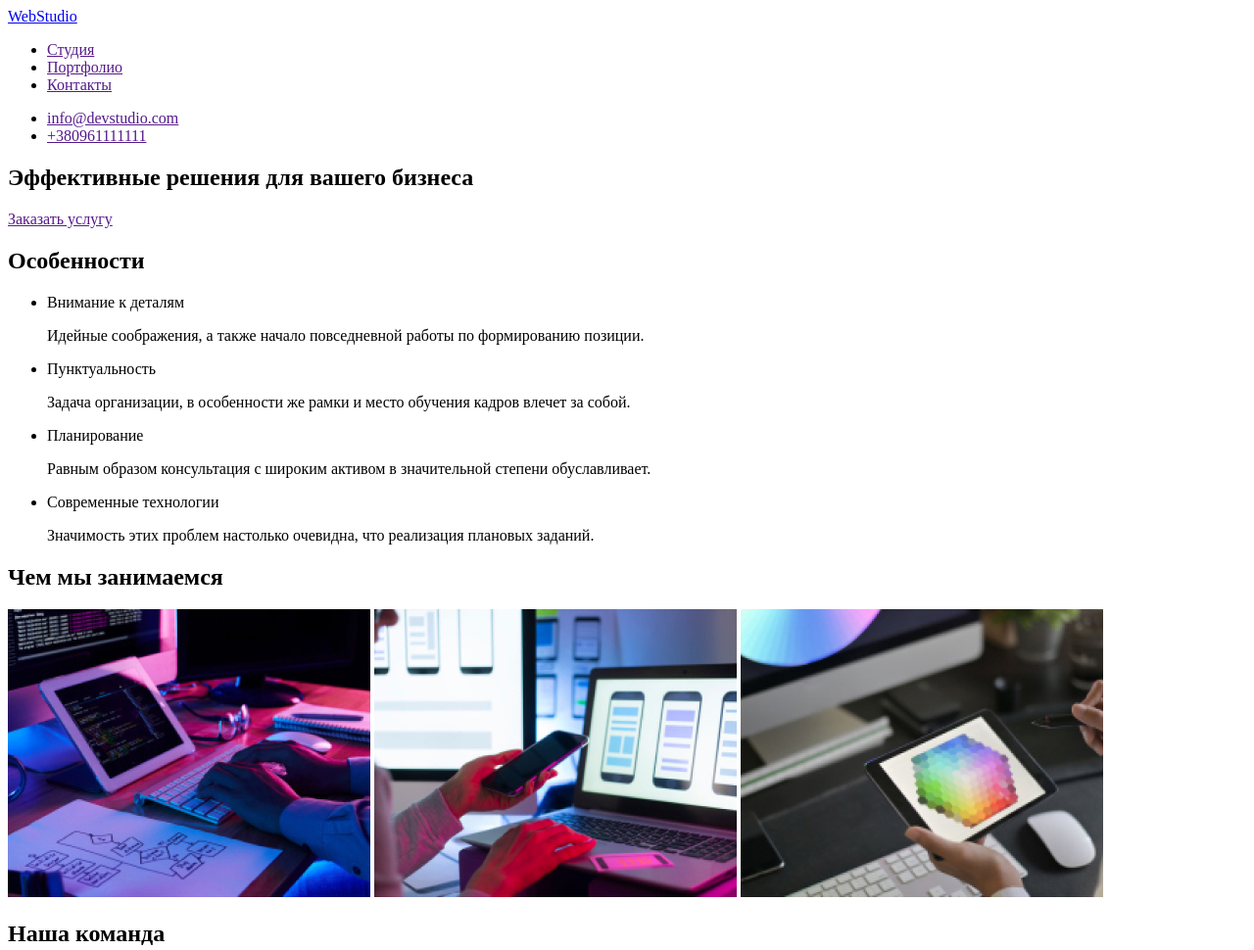
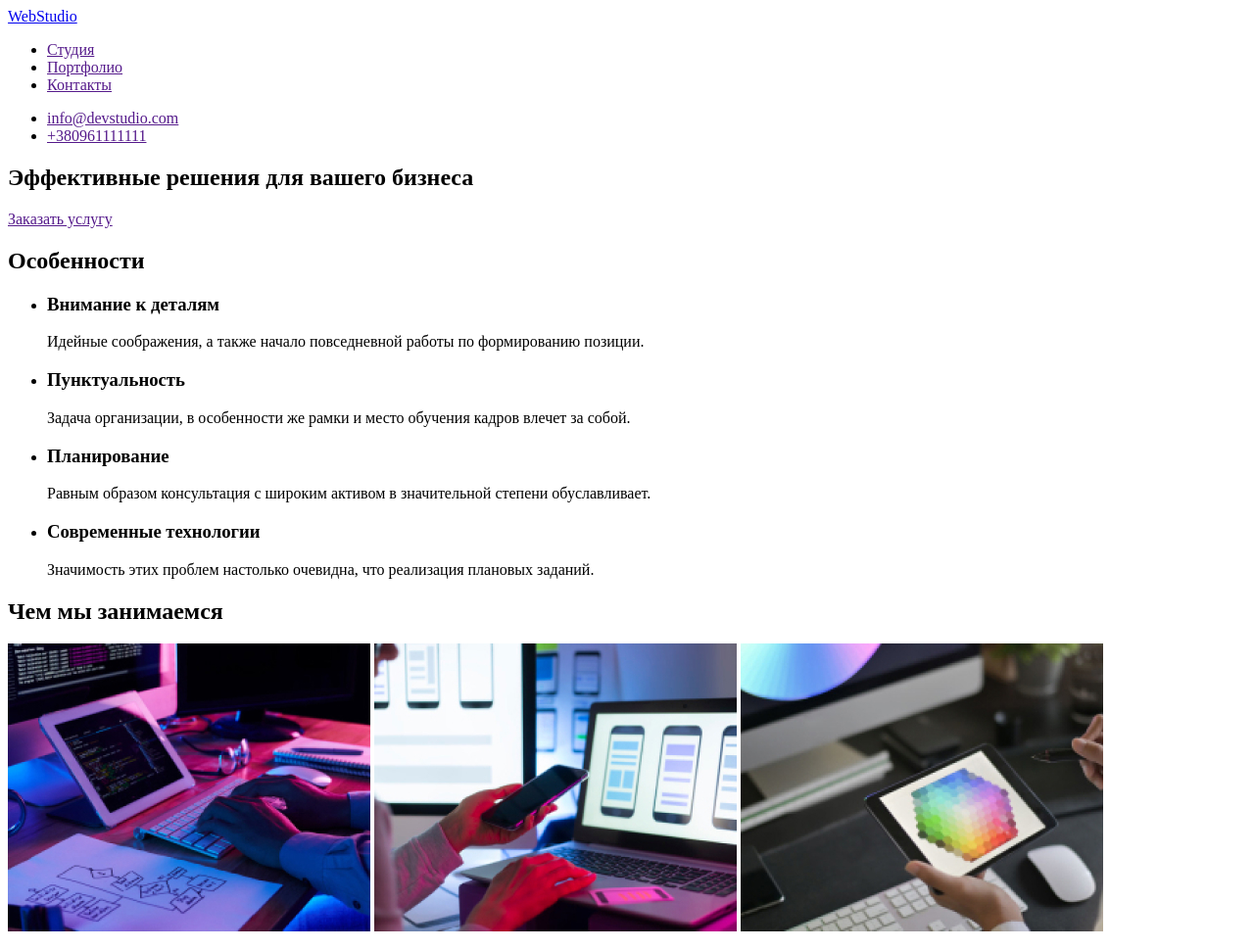
Before and after one commit to IlyaKhrenov/goit-markup-hw-01, a plain HTML site: page index.html in a window 1280 px wide. Shown: the top 970 px of the page at 98% size. Drawn offline with Linux system fonts and the light colour scheme.

Commit message:
внес правки

```diff
--- a/index.html
+++ b/index.html
@@ -4,7 +4,7 @@
 <head>
     <meta charset="UTF-8">
     <meta name="viewport" content="width=device-width, initial-scale=1.0">
-    <title>Document</title>
+    <title>Студия</title>
     <link rel="stylesheet" href="./css/style.css">
 </head>
 
@@ -38,16 +38,20 @@
         <section>
             <h2>Особенности</h2>
             <ul>
-            <li>Внимание к деталям
+                <li>
+                    <h3>Внимание к деталям</h3>
                     <p>Идейные соображения, а также начало повседневной работы по формированию позиции.</p>
                 </li>
-            <li>Пунктуальность
+                <li>
+                    <h3>Пунктуальность</h3>
                     <P>Задача организации, в особенности же рамки и место обучения кадров влечет за собой.</P>
                 </li>
-            <li>Планирование
+                <li>
+                    <h3>Планирование</h3>
                     <p>Равным образом консультация с широким активом в значительной степени обуславливает.</p>
                 </li>
-            <li>Современные технологии
+                <li>
+                    <h3>Современные технологии</h3>
                     <p>Значимость этих проблем настолько очевидна, что реализация плановых заданий.</p>
                 </li>
             </ul>
@@ -78,11 +82,13 @@
     <footer>
         <a href="./index.html">WebStudio</a>
 
+    <address>
         <ul>
             <li><a href="">г. Киев, пр-т Леси Украинки, 26</a></li>
             <li><a href="">info@devstudio.com</a></li>
             <li><a href="">+380961111111</a></li>
         </ul>
+    </address>
     </footer>
 </body>
 
```
Lines whose indentation alone changed are shown as unchanged.
